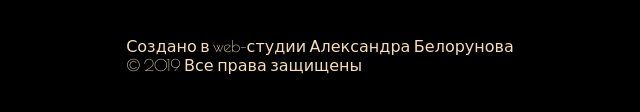
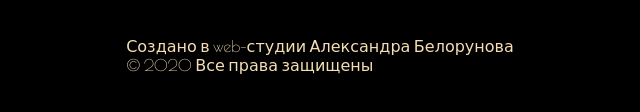
Before and after one commit to Kinotvorec/newProject, a plain HTML site: page index.html in a window 1280 px wide. Shown: the part 326-438 px from the top of the page, 320-960 px from the left. Drawn offline with nearby package versions, Linux system fonts and the light colour scheme.

Commit message:
исправлен индекс

```diff
--- a/index.html
+++ b/index.html
@@ -22,7 +22,7 @@
         </div>
         <div class="basement structure">
                 <a href="#" class="fref">Создано в web-студии Александра Белорунова<br>
-                © 2019 Все права защищены</a>
+                © 2020 Все права защищены</a>
         </div>
     </body>
 </html>
```
